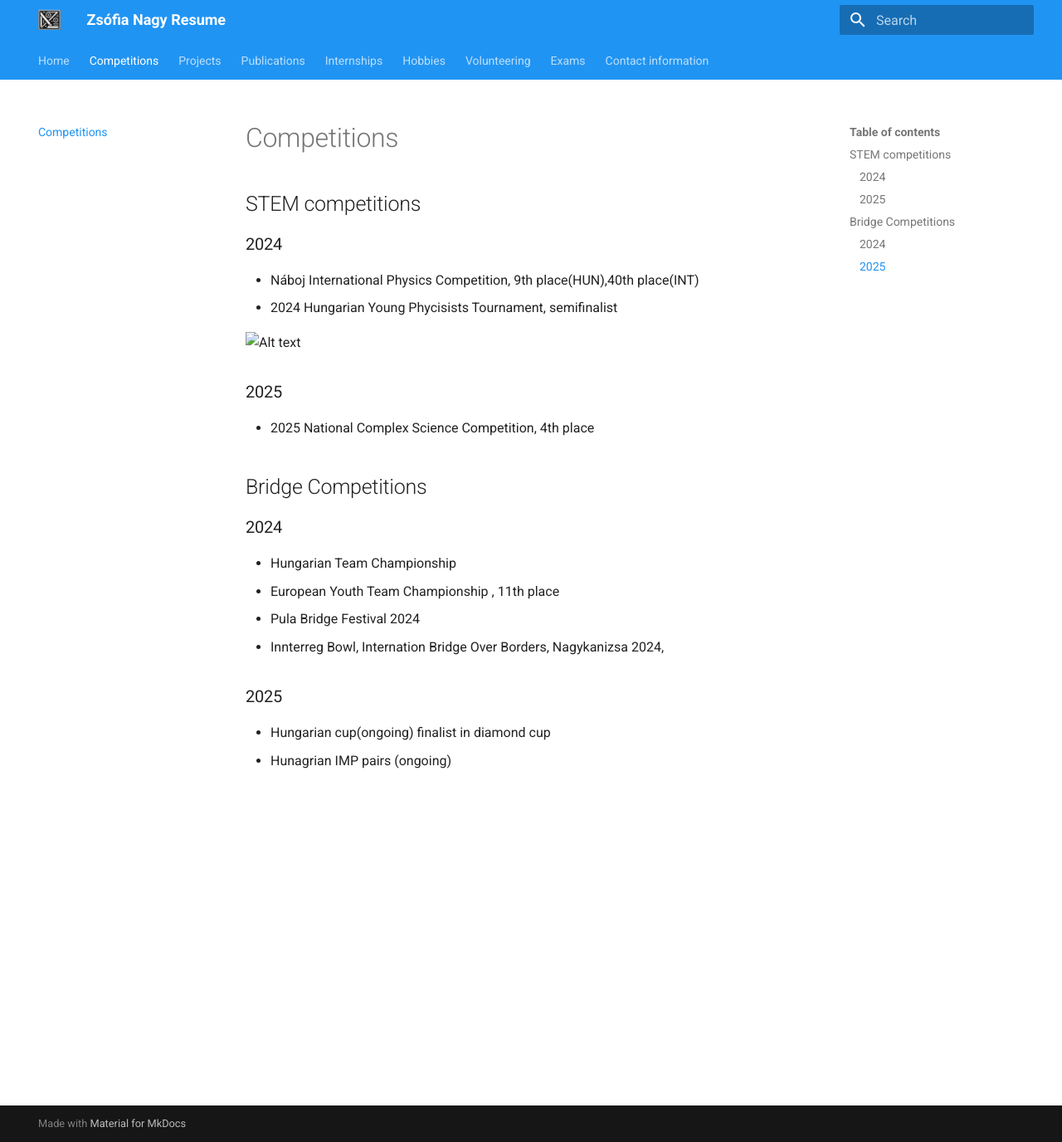
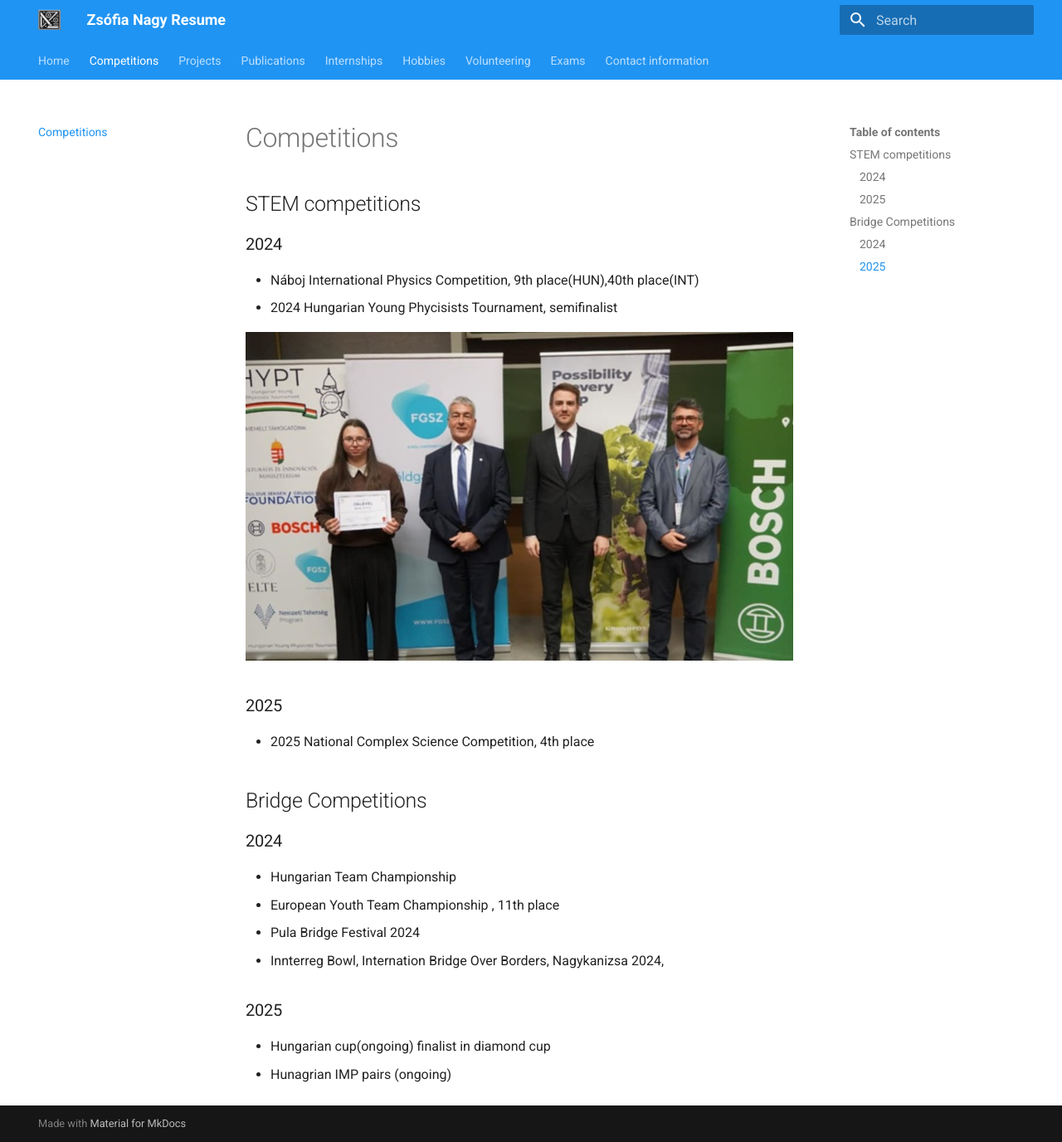
Before and after one commit to NagyZsofia56/Resume, an MkDocs documentation site: the page built from docs/competitions.md, in a window 1280 px wide and 1376 px high. Shown: the whole window at 83% size. Built offline with MkDocs 1.6.1 and Material for MkDocs 9.7.7, drawn with Linux system fonts in a browser that asks for light colours.

Commit message:
Update competitions.md

```diff
--- a/docs/competitions.md
+++ b/docs/competitions.md
@@ -7,7 +7,7 @@
 * Náboj International Physics Competition, 9th place(HUN),40th place(INT)
 * 2024 Hungarian Young Phycisists Tournament, semifinalist
 
-![Alt text](images\IYPTszóbeli.jpg)
+![Alt text](..\images\IYPTszóbeli.jpg)
 
 ### 2025
 
```
